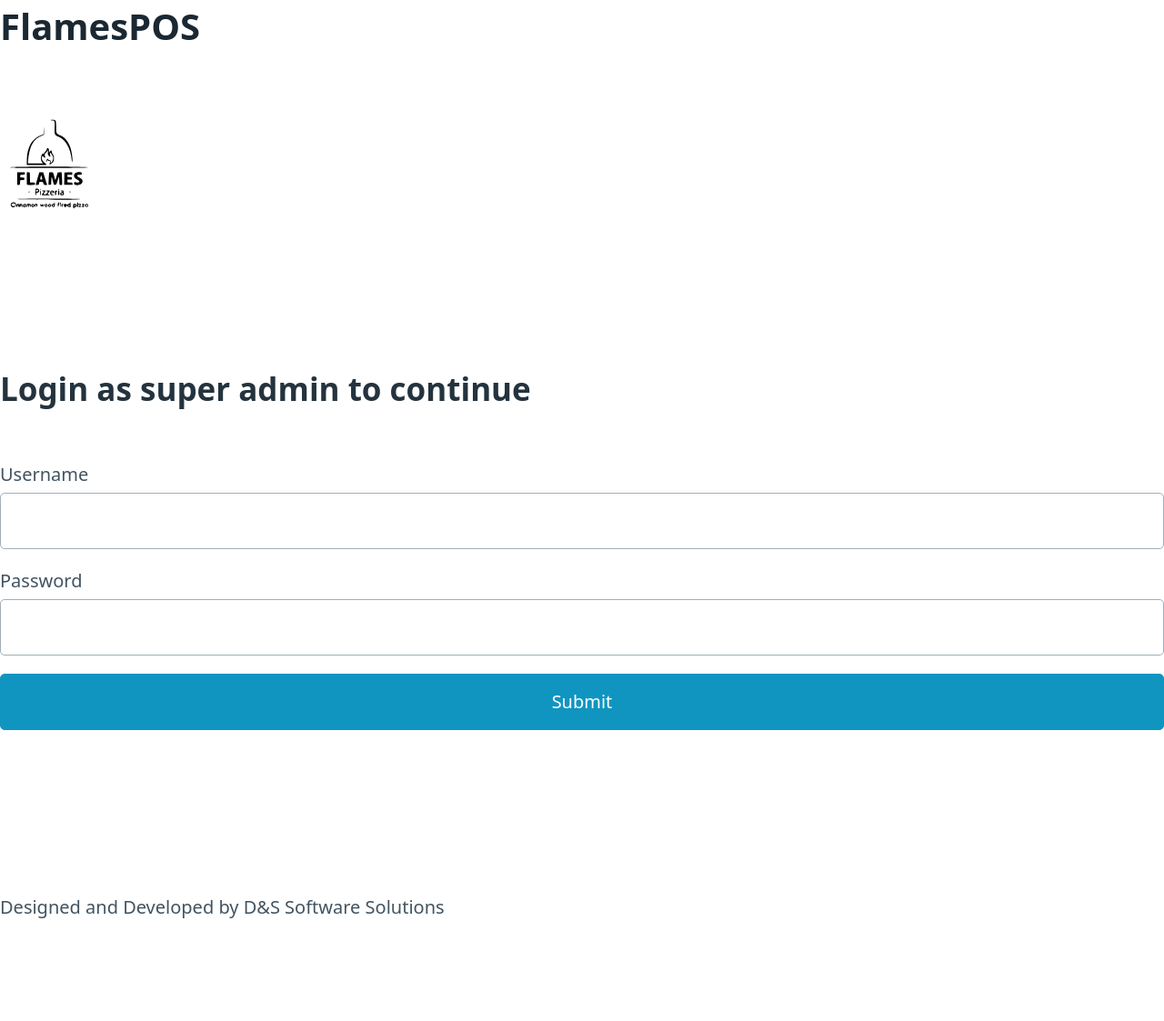
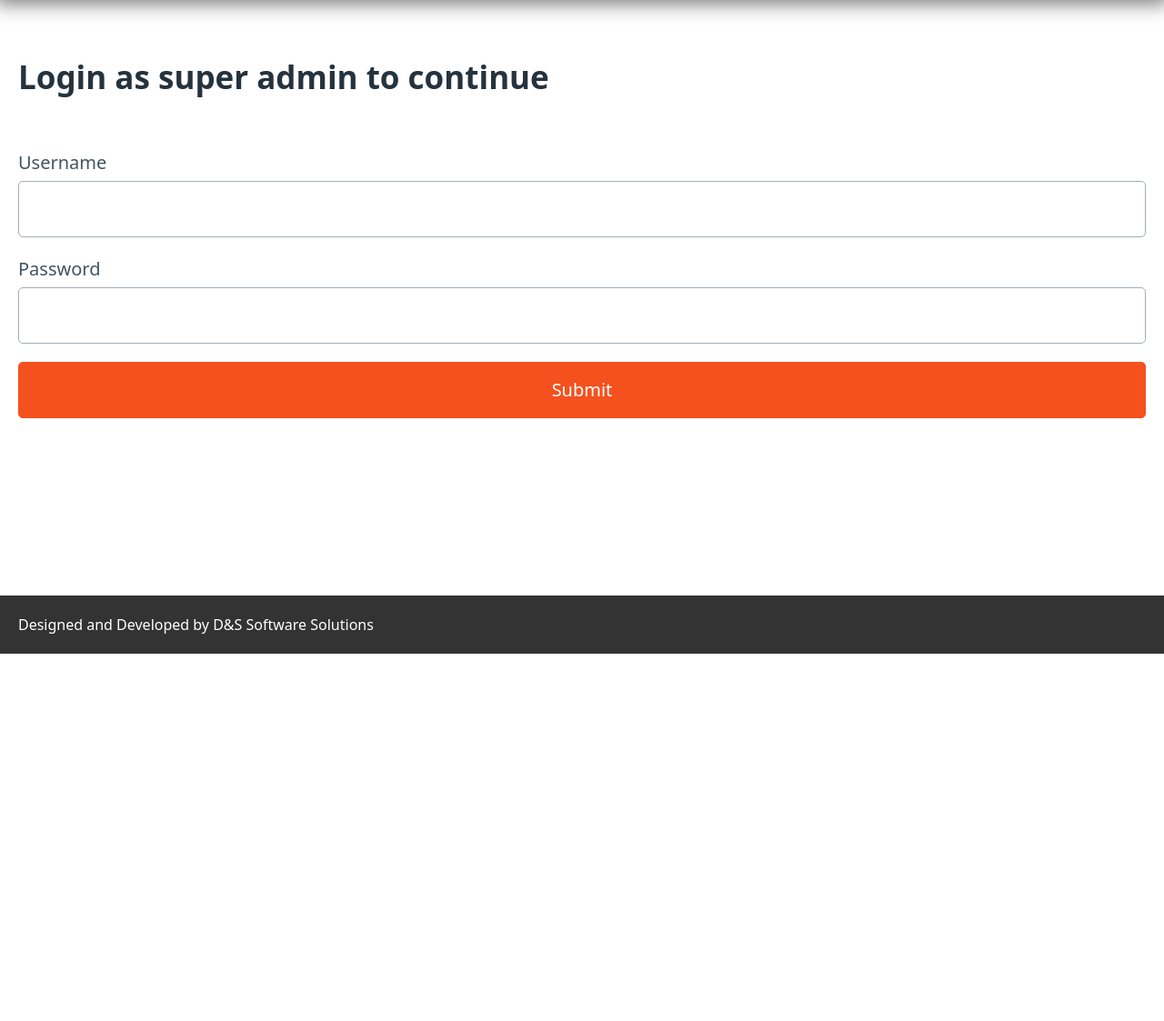
Before and after one commit to sachintha180/flames-pos, a Flask app: page /initialize in a window 1280 px wide. Shown: the part 81-1204 px from the top of the page at 91% size. After the commit the page ends 800 px from the top, so only its background shows below. Run offline with Flask 3, Linux system fonts and the light colour scheme.

Commit message:
Updated pico CSS rules and overall semantics

```diff
--- a/static/css/styles.css
+++ b/static/css/styles.css
@@ -0,0 +1,103 @@
+/* Deep-orange Light scheme (Default) */
+/* Can be forced with data-theme="light" */
+[data-theme="light"],
+:root:not([data-theme="dark"]) {
+    --primary: #f4511e;
+    --primary-transparent: #f4511ecc;
+    --primary-hover: #e64a19;
+    --primary-focus: rgba(244, 81, 30, 0.125);
+    --primary-inverse: #fff;
+    --secondary: #aa0000;
+    --secondary-hover: #990000;
+    --secondary-focus: rgba(170, 0, 0, 0.125);
+    --secondary-inverse: #fff;
+}
+
+/* Deep-orange Dark scheme (Auto) */
+/* Automatically enabled if user has Dark mode enabled */
+@media only screen and (prefers-color-scheme: dark) {
+    :root:not([data-theme]) {
+        --primary: #f4511e;
+        --primary-hover: #ff5722;
+        --primary-focus: rgba(244, 81, 30, 0.25);
+        --primary-inverse: #fff;
+        --secondary: #aa0000;
+        --secondary-hover: #990000;
+        --secondary-focus: rgba(170, 0, 0, 0.125);
+        --secondary-inverse: #fff;
+    }
+}
+
+/* Deep-orange Dark scheme (Forced) */
+/* Enabled if forced with data-theme="dark" */
+[data-theme="dark"] {
+    --primary: #f4511e;
+    --primary-hover: #ff5722;
+    --primary-focus: rgba(244, 81, 30, 0.25);
+    --primary-inverse: #fff;
+    --secondary: #aa0000;
+    --secondary-hover: #990000;
+    --secondary-focus: rgba(170, 0, 0, 0.125);
+    --secondary-inverse: #fff;
+}
+
+/* Deep-orange (Common styles) */
+:root {
+    --form-element-active-border-color: var(--primary);
+    --form-element-focus-color: var(--primary-focus);
+    --switch-color: var(--primary-inverse);
+    --switch-checked-background-color: var(--primary);
+}
+
+html > body {
+    padding: 1rem;
+}
+
+body > header {
+    display: flex;
+    flex-flow: row nowrap;
+    justify-content: space-between;
+    align-items: center;
+    padding: 0.2rem 1rem;
+    height: 10vh;
+    width: 100vw;
+    margin: -1rem;
+    background-color: var(--primary-transparent);
+    box-shadow: 0 0 20px 5px #333333aa;
+}
+
+body > header video {
+    z-index: -1;
+    position: absolute;
+    top: 0;
+    left: 0;
+    width: 100vw;
+    height: inherit;
+    object-fit: cover;
+}
+
+body > header h1 {
+    margin: 0;
+    color: #fff;
+}
+
+body > header img {
+    background-color: white;
+    margin: -1rem;
+    width: 10vh;
+    height: 10vh;
+}
+
+body > footer {
+    background-color: #333;
+    position: fixed;
+    bottom: 0;
+    left: 0;
+    padding: 1rem;
+}
+
+body > footer p {
+    color: #fff;
+    font-size: 0.8rem;
+    margin: 0;
+}
--- a/templates/initialize.html
+++ b/templates/initialize.html
@@ -1,12 +1,13 @@
 <!DOCTYPE html>
-<html lang="en">
+<html data-theme="light" lang="en">
 
 <head>
     <meta charset="UTF-8">
     <meta name="viewport" content="width=device-width, initial-scale=1.0">
     <script src="{{ url_for('static', filename='scripts/initialize.js') }}"></script>
+    <link rel="stylesheet" type="text/css" href="{{ url_for('static', filename='css/pico.min.css') }}">
     <link rel="stylesheet" type="text/css" href="{{ url_for('static', filename='css/styles.css') }}">
-    <link rel="stylesheet" type="text/css" href="{{ url_for('static', filename='css/pico.min.css') }}">
+    <link rel="icon" type="image/x-icon" href="{{ url_for('static', filename='images/favicon.png') }}">
     <title>Initialize: Flames POS</title>
 </head>
 
@@ -14,6 +15,7 @@
     <header>
         <h1>FlamesPOS</h1>
         <img alt="Flames Pizzeria logo" src="{{ url_for('static', filename='images/flames_logo.svg') }}" height="100">
+        <video src="{{ url_for('static', filename='videos/fireplace.mp4') }}" autoplay muted loop height="500"></video>
     </header>
 
     <section id="error">
--- a/templates/login.html
+++ b/templates/login.html
@@ -1,12 +1,13 @@
 <!DOCTYPE html>
-<html lang="en">
+<html data-theme="light" lang="en">
 
 <head>
     <meta charset="UTF-8">
     <meta name="viewport" content="width=device-width, initial-scale=1.0">
     <script src="{{ url_for('static', filename='scripts/login.js') }}"></script>
+    <link rel="stylesheet" type="text/css" href="{{ url_for('static', filename='css/pico.min.css') }}">
     <link rel="stylesheet" type="text/css" href="{{ url_for('static', filename='css/styles.css') }}">
-    <link rel="stylesheet" type="text/css" href="{{ url_for('static', filename='css/pico.min.css') }}">
+    <link rel="icon" type="image/x-icon" href="{{ url_for('static', filename='images/favicon.png') }}">
     <title>Login: Flames POS</title>
 </head>
 
@@ -14,6 +15,7 @@
     <header>
         <h1>FlamesPOS</h1>
         <img alt="Flames Pizzeria logo" src="{{ url_for('static', filename='images/flames_logo.svg') }}" height="100">
+        <video src="{{ url_for('static', filename='videos/fireplace.mp4') }}" autoplay muted loop height="500"></video>
     </header>
 
     <section id="error">
```
Also changed, not shown: static/images/favicon.png (added), static/images/favicon.svg (added), static/images/flames_wallpaper.jpeg (added), 2 other files.
